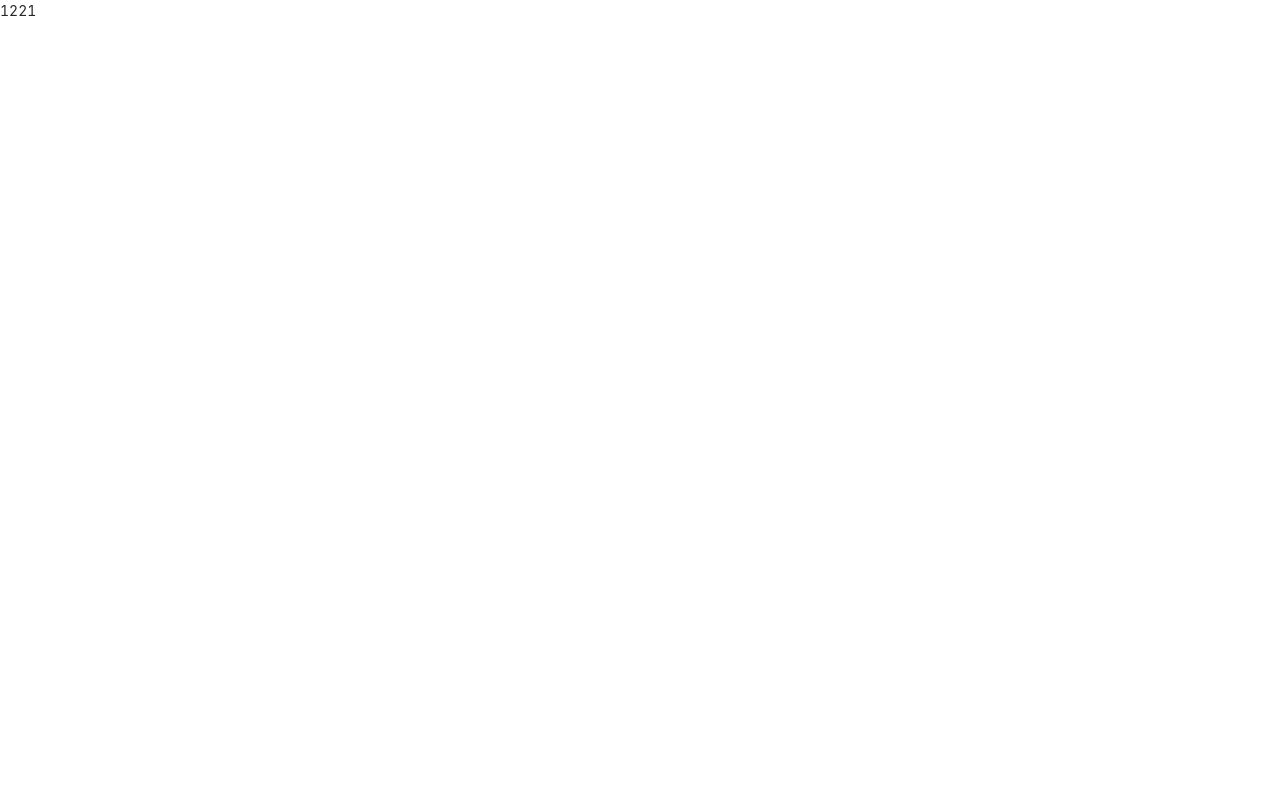
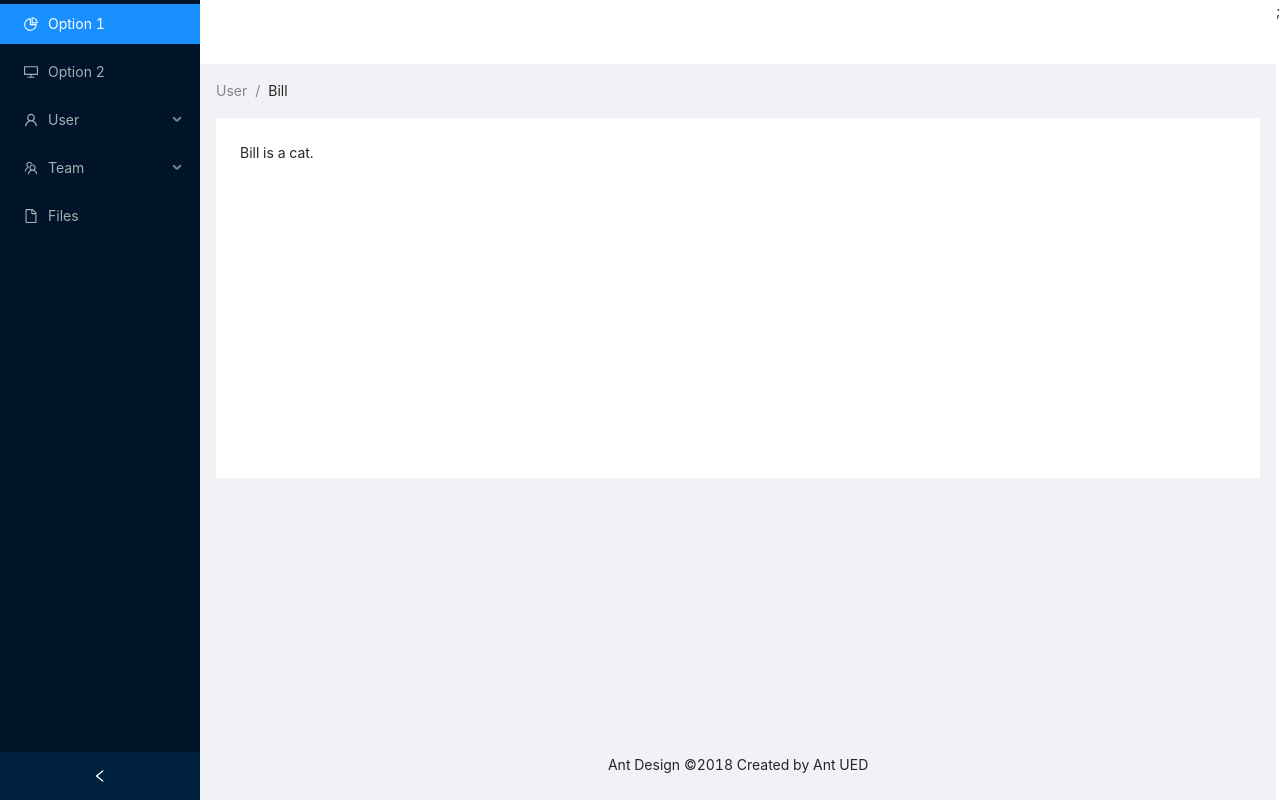
Before and after one commit to potanco/react-admin-dashboard-boilerplate, a React (Create React App) app: page / in a window 1280 px wide. Both pictures are taken after typing "Sample", "Sample123" into the empty fields and a click on the button "Log in". Built offline with nearby package versions, Linux system fonts and the light colour scheme; no server answers.

Commit message:
adding simple home page

```diff
--- a/package.json
+++ b/package.json
@@ -9,6 +9,7 @@
     "@testing-library/user-event": "^7.1.2",
     "@types/antd": "^1.0.0",
     "@types/jest": "^24.0.0",
+    "@types/jwt-decode": "^3.1.0",
     "@types/node": "^12.0.0",
     "@types/react": "^16.9.0",
     "@types/react-dom": "^16.9.0",
--- a/src/App.css
+++ b/src/App.css
@@ -3,3 +3,13 @@
   vertical-align: center;
   margin: auto;
 }
+
+#components-layout-demo-side .logo {
+  height: 32px;
+  margin: 16px;
+  background: rgba(255, 255, 255, 0.3);
+}
+
+.site-layout .site-layout-background {
+  background: #fff;
+}
--- a/src/App.tsx
+++ b/src/App.tsx
@@ -5,31 +5,29 @@ import Login from './components/Login';
 import { BrowserRouter, Redirect, Route, Switch } from 'react-router-dom';
 import PrivateRoute from './components/PrivateRoute';
 import Home from './pages/Home';
+import CheckToken from './components/CheckToken';
+import Sidebar from './components/Sidebar';
+import { privateRoutes } from './PrivateRoutes';
 
 function App() {
   const token = localStorage.getItem('token');
   return (
-    <>
+    <div>
       <BrowserRouter>
         {/* <CheckToken /> */}
         <Switch>
-          <PrivateRoute component={Home} path="/" exact />
+          {privateRoutes.map((el, i) => {
+            return <PrivateRoute key={i} component={el.component} path={el.path} exact />;
+          })}
+
           <Route path="/login" exact>
             <Login />
           </Route>
           {/* // redirect from all routes to login if token doesnt exist */}
-          <PrivateRoute
-            path="/logout"
-            exact
-            component={() => {
-              // dispatch(logout(0));
-              return <Redirect to="/"></Redirect>;
-            }}
-          />
           {!token && <Redirect from="/*" to="/login" />}
         </Switch>
       </BrowserRouter>
-    </>
+    </div>
   );
 }
 
--- /dev/null
+++ b/src/PrivateRoutes.ts
@@ -0,0 +1,7 @@
+import React from 'react';
+const Home = React.lazy(() => import('./pages/Home'));
+type TRoute = {
+  component: React.FC;
+  path: string;
+}[];
+export const privateRoutes: TRoute = [{ component: Home, path: '/' }];
--- a/src/components/Login.tsx
+++ b/src/components/Login.tsx
@@ -1,19 +1,25 @@
 import { Form, Input, Button, Row, Col } from 'antd';
 import { UserOutlined, LockOutlined } from '@ant-design/icons';
 import { useEffect, useState } from 'react';
-import { getToken, setToken } from '../utils/token';
+import { getToken, setToken } from '../utils/localStorage';
 import { Redirect } from 'react-router-dom';
 import { useHistory } from 'react-router-dom';
+import { setUser } from '../app/slices/Auth';
 
 // const { Content }: any = Layout;
-
+type TValues = {
+  username: string;
+};
 const Login = () => {
   const [submited, setSubmited] = useState(false);
   const token = getToken();
   const history = useHistory();
 
-  const onFinish = (values: any) => {
+  const onFinish = (values: TValues) => {
+    console.log(values);
+
     setToken();
+    setUser(values.username);
     setSubmited(!submited);
   };
   useEffect(() => {
--- a/src/components/PrivateRoute.tsx
+++ b/src/components/PrivateRoute.tsx
@@ -1,5 +1,7 @@
-import React from 'react';
+import { Row } from 'antd';
+import React, { Suspense } from 'react';
 import { Redirect, Route } from 'react-router-dom';
+import Sidebar from './Sidebar';
 
 type props = {
   component: React.FC;
@@ -9,7 +11,14 @@ type props = {
 
 const PrivateRoute: React.FC<props> = (props) => {
   if (localStorage.getItem('token')) {
-    return <Route path={props.path} exact={props.exact} component={props.component} />;
+    return (
+      <Row>
+        <Sidebar />
+        <Suspense fallback={<div>Loading...</div>}>
+          <Route path={props.path} exact={props.exact} component={props.component} />;
+        </Suspense>
+      </Row>
+    );
   }
 
   return <Redirect to="/login" />;
--- /dev/null
+++ b/src/components/Sidebar.tsx
@@ -0,0 +1,37 @@
+import React, { useState } from 'react';
+import { DesktopOutlined, PieChartOutlined, FileOutlined, TeamOutlined, UserOutlined } from '@ant-design/icons';
+import { Layout, Menu } from 'antd';
+const { SubMenu } = Menu;
+
+const { Sider } = Layout;
+
+const Sidebar = (): JSX.Element => {
+  const [collapsed, setCollapsed] = useState(false);
+  return (
+    <Sider collapsible collapsed={collapsed} onCollapse={() => setCollapsed(!collapsed)}>
+      <div className="logo" />
+      <Menu theme="dark" defaultSelectedKeys={['1']} mode="inline">
+        <Menu.Item key="1" icon={<PieChartOutlined />}>
+          Option 1
+        </Menu.Item>
+        <Menu.Item key="2" icon={<DesktopOutlined />}>
+          Option 2
+        </Menu.Item>
+        <SubMenu key="sub1" icon={<UserOutlined />} title="User">
+          <Menu.Item key="3">Tom</Menu.Item>
+          <Menu.Item key="4">Bill</Menu.Item>
+          <Menu.Item key="5">Alex</Menu.Item>
+        </SubMenu>
+        <SubMenu key="sub2" icon={<TeamOutlined />} title="Team">
+          <Menu.Item key="6">Team 1</Menu.Item>
+          <Menu.Item key="8">Team 2</Menu.Item>
+        </SubMenu>
+        <Menu.Item key="9" icon={<FileOutlined />}>
+          Files
+        </Menu.Item>
+      </Menu>
+    </Sider>
+  );
+};
+
+export default Sidebar;
--- a/src/pages/Home.tsx
+++ b/src/pages/Home.tsx
@@ -1,7 +1,37 @@
-import React from 'react';
+import { Layout, Menu, Breadcrumb } from 'antd';
+import { useState } from 'react';
+
+const { Header, Content, Footer, Sider } = Layout;
 
 const Home = () => {
-  return <div>1221</div>;
+
+  // state = {
+  //   collapsed: false,
+  // };
+
+  // onCollapse = collapsed => {
+  //   console.log(collapsed);
+  //   this.setState({ collapsed });
+  // };
+
+  return (
+    <Layout style={{ minHeight: '100vh' }}>
+
+      <Layout className="site-layout">
+        <Header className="site-layout-background" style={{ padding: 0 }} />
+        <Content style={{ margin: '0 16px' }}>
+          <Breadcrumb style={{ margin: '16px 0' }}>
+            <Breadcrumb.Item>User</Breadcrumb.Item>
+            <Breadcrumb.Item>Bill</Breadcrumb.Item>
+          </Breadcrumb>
+          <div className="site-layout-background" style={{ padding: 24, minHeight: 360 }}>
+            Bill is a cat.
+          </div>
+        </Content>
+        <Footer style={{ textAlign: 'center' }}>Ant Design ©2018 Created by Ant UED</Footer>
+      </Layout>
+    </Layout>
+  );
 };
 
 export default Home;
--- a/src/utils/token.ts
+++ b/src/utils/localStorage.ts
@@ -1,3 +1,5 @@
 export const setToken = (): void => localStorage.setItem('token', '12444');
 export const getToken = (): string | null => localStorage.getItem('token');
 export const clearToken = (): void => localStorage.removeItem('token');
+export const getUser = (): string | null => localStorage.getItem('user');
+export const setUser = (user: string): void => localStorage.setItem('user', user);
```
Also changed, not shown: src/components/User.tsx (added, +32 -0 lines), 1 other file (tests, documents, lock files or other folders).
